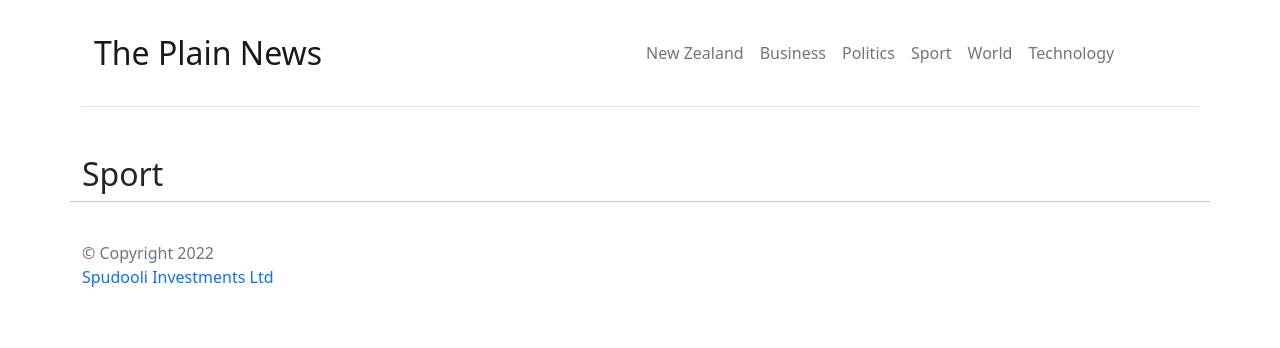
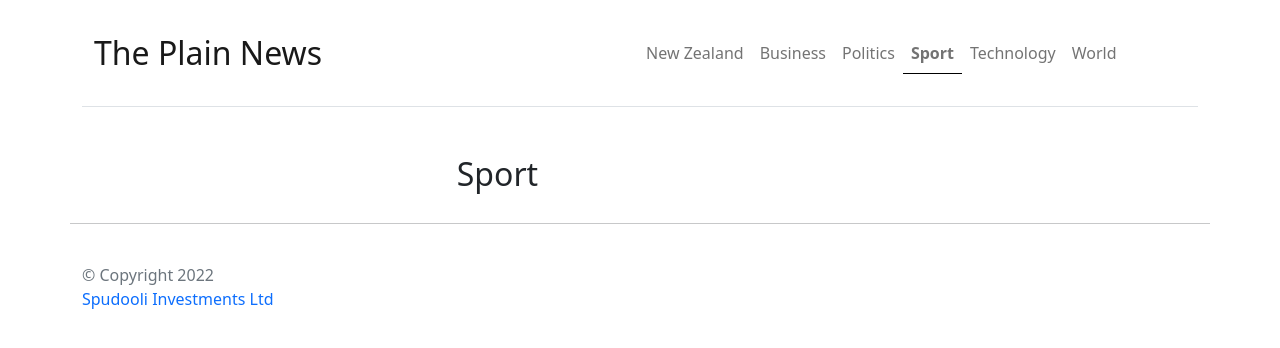
Before and after one commit to spudooli/all-the-news, a Flask app: page /sport in a window 1280 px wide. Shown: the top 348 px of the page. Run offline with Flask 2, Linux system fonts and the light colour scheme; data that the repository does not hold is empty.

Commit message:
Refactor the main nav

```diff
--- a/news/static/styles.css
+++ b/news/static/styles.css
@@ -30,6 +30,17 @@ text-decoration: underline;
   margin-bottom: 12px;
   margin-left: 50px;
 }
+
 .navbar-nav {
 margin-left: 300px;
 }
+
+.section {
+  text-align: center;
+  margin-bottom: 30px;
+}
+
+.current {
+  font-weight: bold;
+  border-bottom: 1px solid black;
+}
--- a/news/templates/base.html
+++ b/news/templates/base.html
@@ -1,3 +1,13 @@
+{% set navigation_bar = [
+  ('/', 'NZ News', 'New Zealand'),
+  ('/business', 'Business', 'Business'),
+  ('/politics', 'Politics', 'Politics'),
+  ('/sport', 'Sport', 'Sport'),
+  ('/technology', 'Technology', 'Technology'),
+  ('/world', 'World', 'World')
+  ] -%}
+  {% set active_page = active_page|default('nz') -%}
+
 <!DOCTYPE html>
 <html lang="en">
 <head>
@@ -24,12 +34,10 @@
           </button>
           <div class="collapse navbar-collapse" id="navbarTogglerDemo02">
             <ul class="navbar-nav me-auto mb-2 mb-lg-0">
-              <li class="nav-item"><a href="/" class="nav-link">New Zealand</a></li>
-              <li class="nav-item"><a href="/business" class="nav-link">Business</a></li>
-              <li class="nav-item"><a href="/politics" class="nav-link">Politics</a></li>
-              <li class="nav-item"><a href="/sport" class="nav-link">Sport</a></li>
-              <li class="nav-item"><a href="/world" class="nav-link">World</a></li>
-              <li class="nav-item"><a href="/technology" class="nav-link">Technology</a></li>
+              {% for href, id, caption in navigation_bar %}
+                  <li {% if id==active_page %} class="nav-item current" {% else %} class="nav-item" {% endif %}><a href="{{ href|e }}"  class="nav-link">{{ caption|e }}</a>
+                  </li>
+                  {% endfor %}
               </li>
             </ul>
           </div>
--- a/news/templates/index.html
+++ b/news/templates/index.html
@@ -1,11 +1,12 @@
 {% extends 'base.html' %}
+{% set active_page = section %}
 
  {% block content %}
 
  <div class="container mt-5">
     <div class="row">
         <div class="col-sm-9">
-            <h2> {{ section }}</h2>
+            <h2 class="section"> {{ section }}</h2>
 
             {% for clusterid, items in item1|groupby("clusterid") %}
 
```
